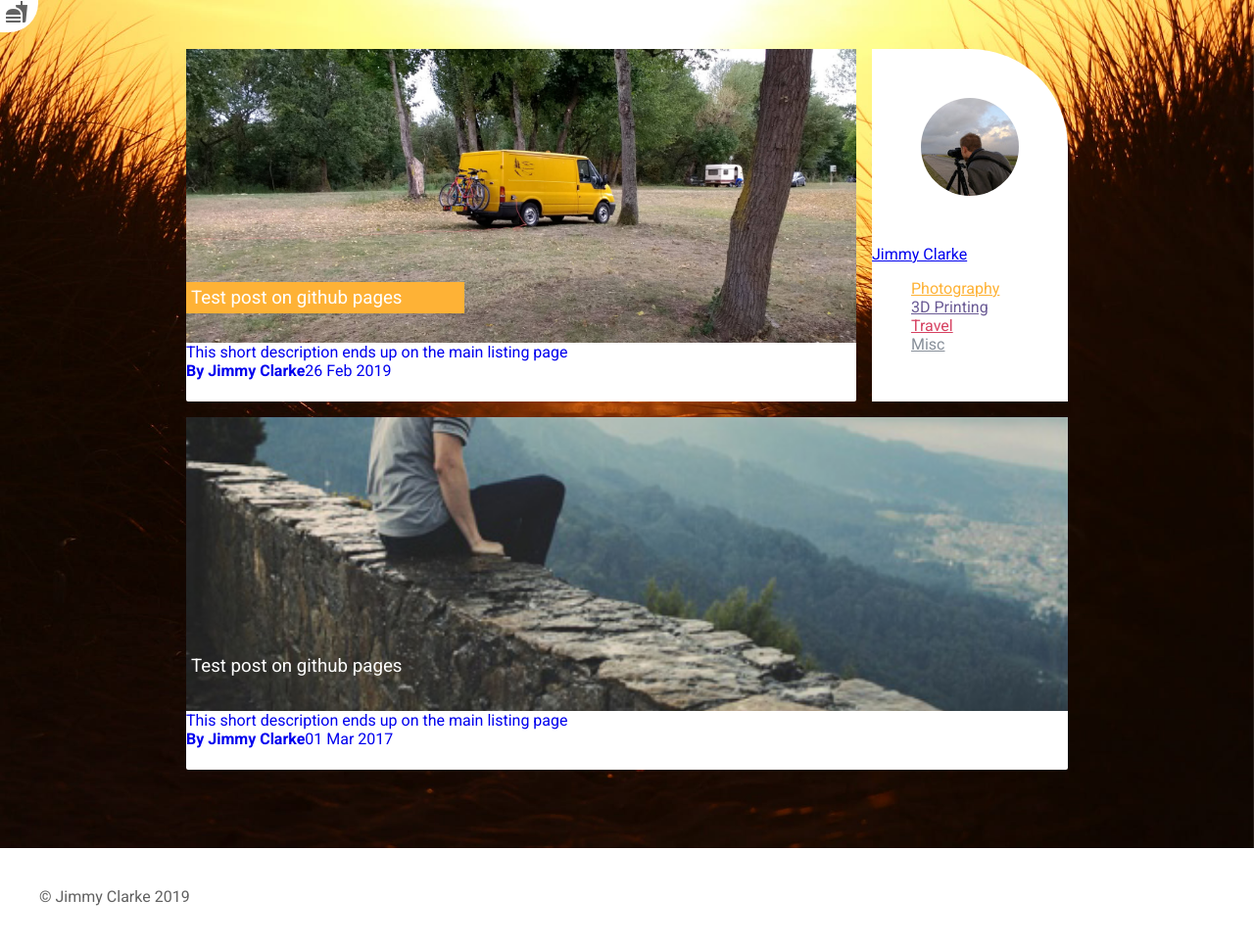
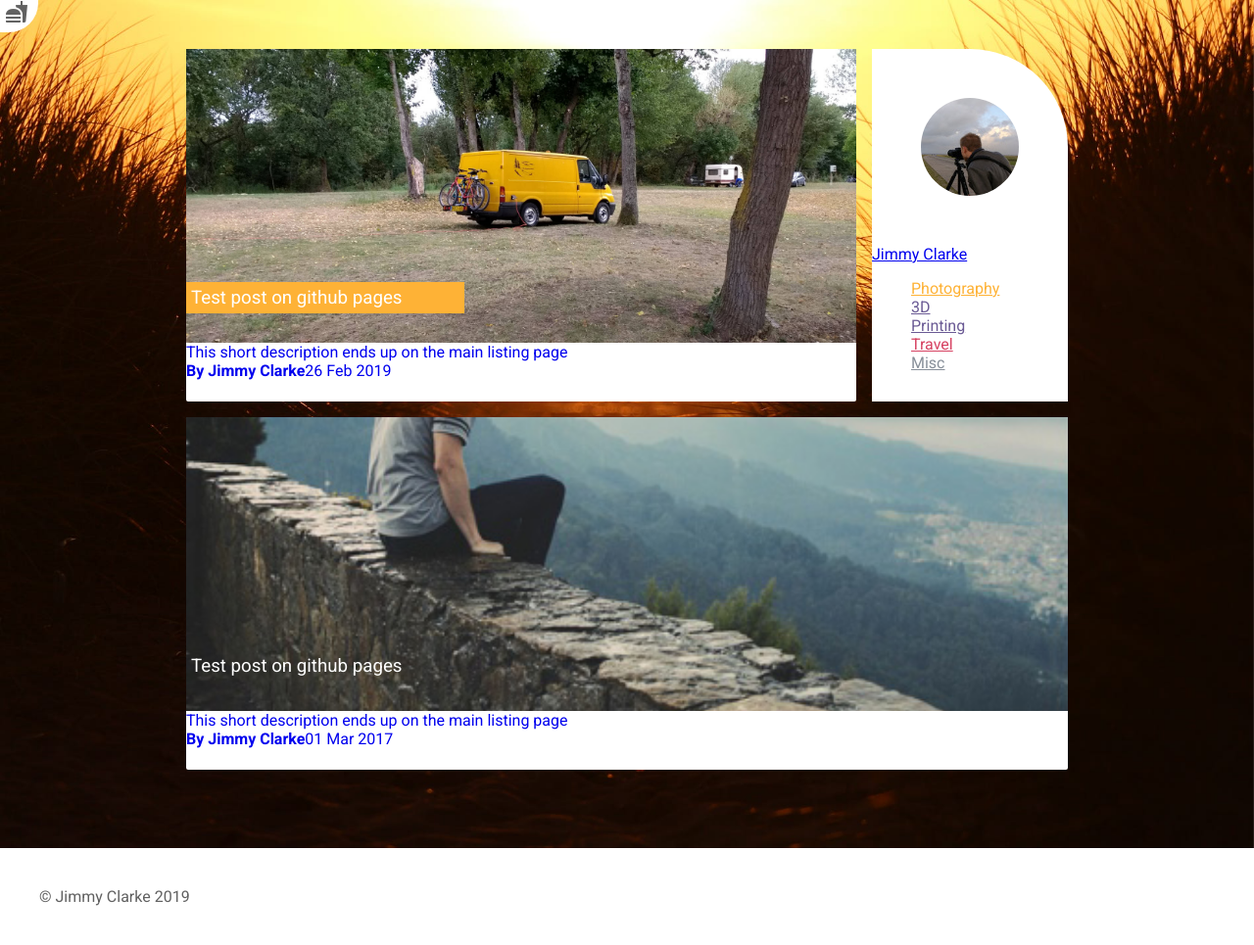
Before and after one commit to jimmyclarke113/jimmyclarke113.github.io, a Jekyll site: the page built from index.html, in a window 1280 px wide. Shown: the whole page at 98% size. Built offline with Jekyll 4.4.1, drawn with Linux system fonts in a browser that asks for light colours.

Commit message:
Update styles2019.css

```diff
--- a/css/styles2019.css
+++ b/css/styles2019.css
@@ -41,6 +41,7 @@
   border-radius:50px;
   padding-left:0;
   margin-bottom:20px;
+  width:113px;
 }
 .menu li{
   padding-left:40px;
```
